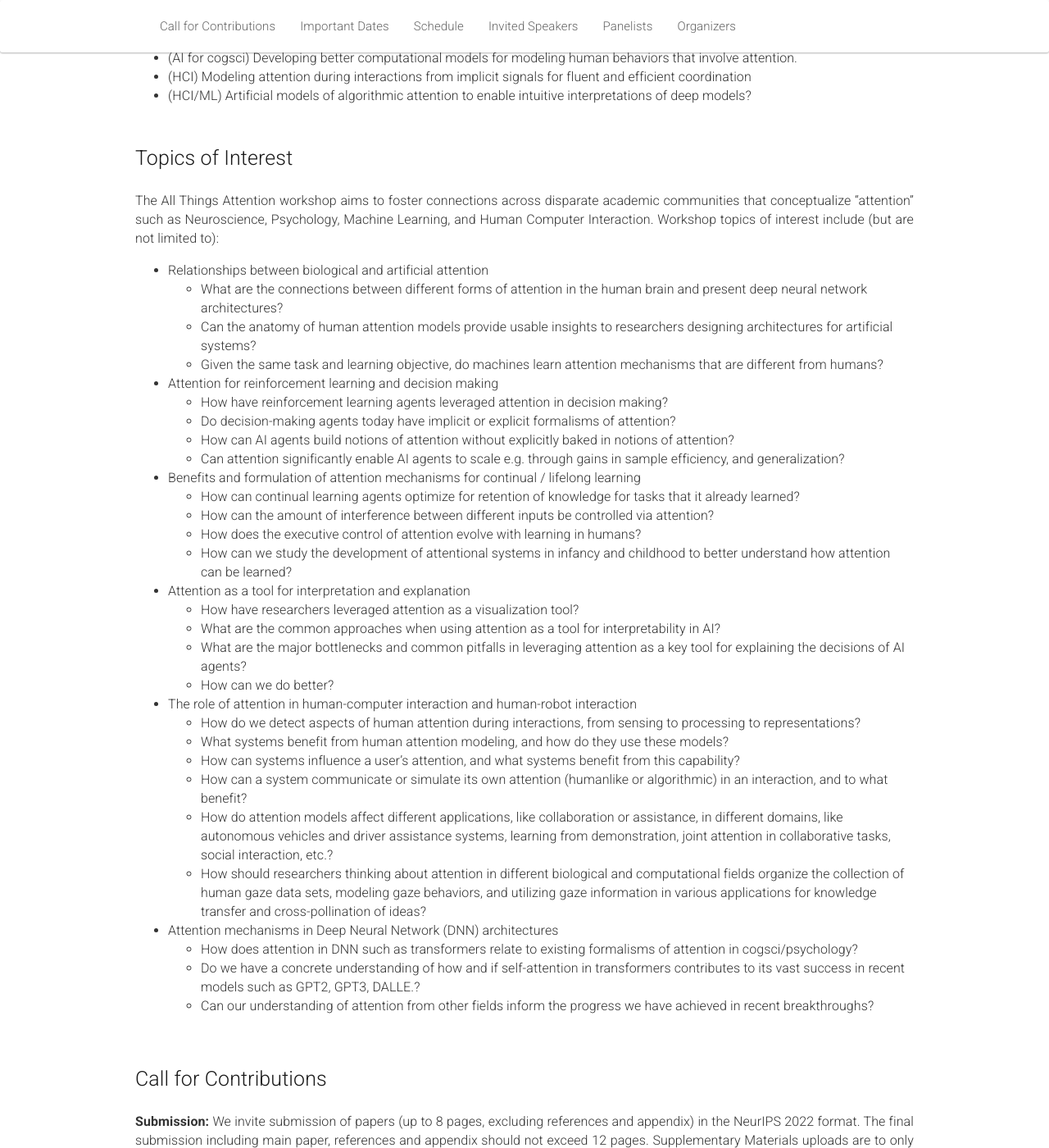
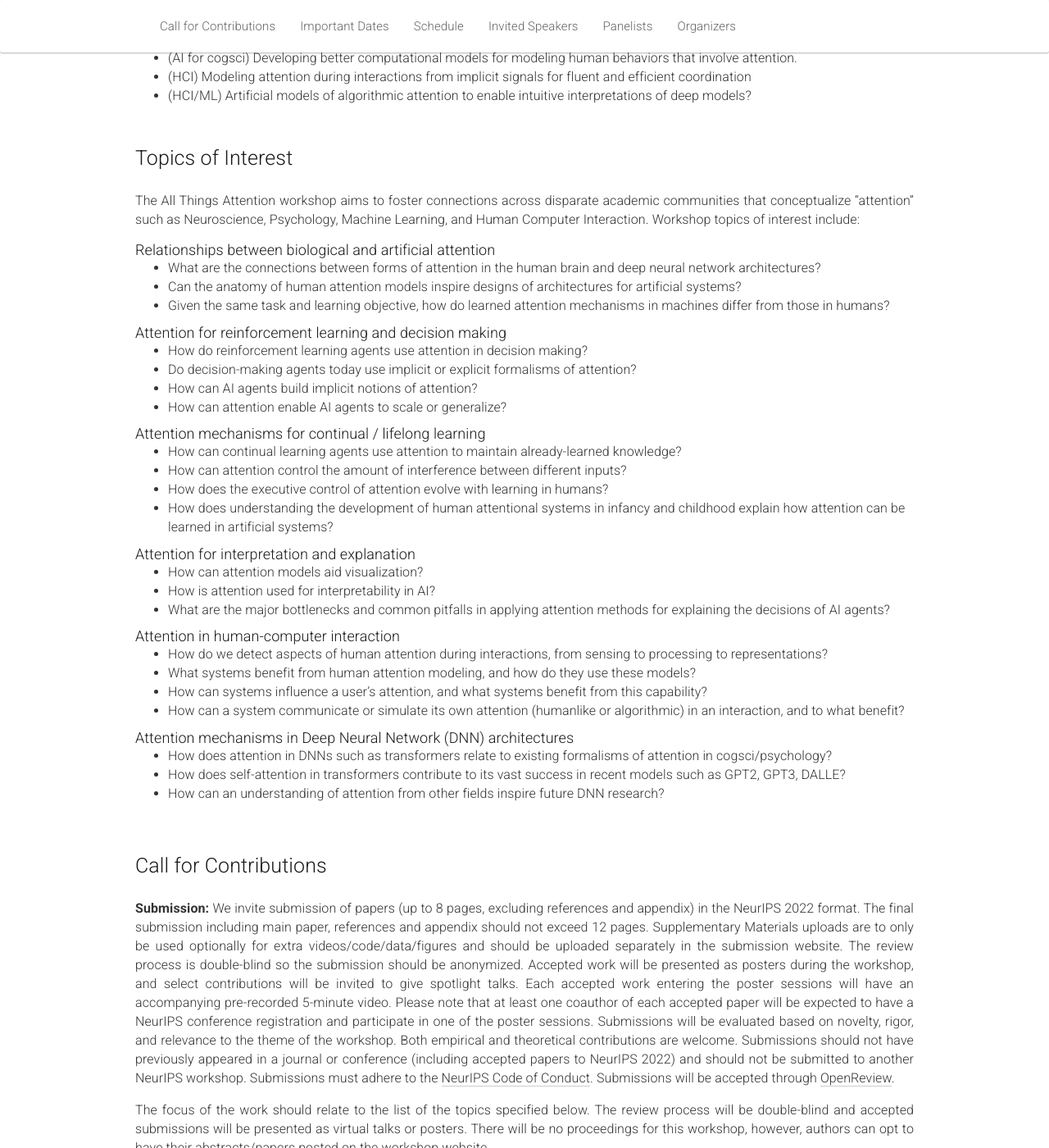
Before and after one commit to attention-learning-workshop/attention-learning-workshop.github.io, a Jekyll site: the page built from _pages/home_2022.md, in a window 1280 px wide and 1400 px high, scrolled down 502 px. Shown: the whole window at 82% size. Built offline with Jekyll 4.4.1, drawn with Linux system fonts in a browser that asks for light colours; nearby versions of some CDN libraries.

Commit message:
clean up topic bullets, split into sections

```diff
--- a/2022/css/main.css
+++ b/2022/css/main.css
@@ -59,8 +59,8 @@ h2 {
 
 h3 {
   margin: 0;
-  font-size: 20px;
-  line-height: 25px;
+  font-size: 18px;
+  line-height: 20px;
 }
 
 .page-header {
--- a/_includes/introduction.md
+++ b/_includes/introduction.md
@@ -14,38 +14,40 @@ While the aforementioned research areas all consider attention, each formalizes
 
 
 
-The All Things Attention workshop aims to foster connections across disparate academic communities that conceptualize "attention" such as Neuroscience, Psychology, Machine Learning, and Human Computer Interaction. Workshop topics of interest include (but are not limited to):
+The All Things Attention workshop aims to foster connections across disparate academic communities that conceptualize "attention" such as Neuroscience, Psychology, Machine Learning, and Human Computer Interaction. Workshop topics of interest include:
 
-- Relationships between biological and artificial attention
-  - What are the connections between different forms of attention in the human brain and present deep neural network architectures?
-  - Can the anatomy of human attention models provide usable insights to researchers designing architectures for artificial systems?
-  - Given the same task and learning objective, do machines learn attention mechanisms that are different from humans?
-- Attention for reinforcement learning and decision making
-  - How have reinforcement learning agents leveraged attention in decision making?
-  - Do decision-making agents today have implicit or explicit formalisms of attention?
-  - How can AI agents build notions of attention without explicitly baked in notions of attention?
-  - Can attention significantly enable AI agents to scale e.g. through gains in sample efficiency, and generalization?
-- Benefits and formulation of attention mechanisms for continual / lifelong learning
-  - How can continual learning agents optimize for retention of knowledge for tasks that it already learned?
-  - How can the amount of interference between different inputs be controlled via attention?
+### Relationships between biological and artificial attention
+  - What are the connections between forms of attention in the human brain and deep neural network architectures?
+  - Can the anatomy of human attention models inspire designs of architectures for artificial systems?
+  - Given the same task and learning objective, how do learned attention mechanisms in machines differ from those in humans?
+
+### Attention for reinforcement learning and decision making
+  - How do reinforcement learning agents use attention in decision making?
+  - Do decision-making agents today use implicit or explicit formalisms of attention?
+  - How can AI agents build implicit notions of attention?
+  - How can attention enable AI agents to scale or generalize?
+
+### Attention mechanisms for continual / lifelong learning
+  - How can continual learning agents use attention to maintain already-learned knowledge?
+  - How can attention control the amount of interference between different inputs?
   - How does the executive control of attention evolve with learning in humans?
-  - How can we study the development of attentional systems in infancy and childhood to better understand how attention can be learned?
-- Attention as a tool for interpretation and explanation
-  - How have researchers leveraged attention as a visualization tool?
-  - What are the common approaches when using attention as a tool for interpretability in AI?
-  - What are the major bottlenecks and common pitfalls in leveraging attention as a key tool for explaining the decisions of AI agents?
-  - How can we do better?
-- The role of attention in human-computer interaction and human-robot interaction
+  - How does understanding the development of human attentional systems in infancy and childhood explain how attention can be learned in artificial systems?
+
+### Attention for interpretation and explanation
+  - How can attention models aid visualization?
+  - How is attention used for interpretability in AI?
+  - What are the major bottlenecks and common pitfalls in applying attention methods for explaining the decisions of AI agents?
+
+### Attention in human-computer interaction
   - How do we detect aspects of human attention during interactions, from sensing to processing to representations?
   - What systems benefit from human attention modeling, and how do they use these models?
   - How can systems influence a user’s attention, and what systems benefit from this capability?
   - How can a system communicate or simulate its own attention (humanlike or algorithmic) in an interaction, and to what benefit?
-  - How do attention models affect different applications, like collaboration or assistance, in different domains, like autonomous vehicles and driver assistance systems, learning from demonstration, joint attention in collaborative tasks, social interaction, etc.?
-  - How should researchers thinking about attention in different biological and computational fields organize the collection of human gaze data sets, modeling gaze behaviors, and utilizing gaze information in various applications for knowledge transfer and cross-pollination of ideas?
-- Attention mechanisms in Deep Neural Network (DNN) architectures
-  - How does attention in DNN such as transformers relate to existing formalisms of attention in cogsci/psychology?
-  - Do we have a concrete understanding of how and if self-attention in transformers contributes to its vast success in recent models such as GPT2, GPT3, DALLE.?
-  - Can our understanding of attention from other fields inform the progress we have achieved in recent breakthroughs?
+
+### Attention mechanisms in Deep Neural Network (DNN) architectures
+  - How does attention in DNNs such as transformers relate to existing formalisms of attention in cogsci/psychology?
+  - How does self-attention in transformers contribute to its vast success in recent models such as GPT2, GPT3, DALLE?
+  - How can an understanding of attention from other fields inspire future DNN research?
 
 
 {% comment %}
```
